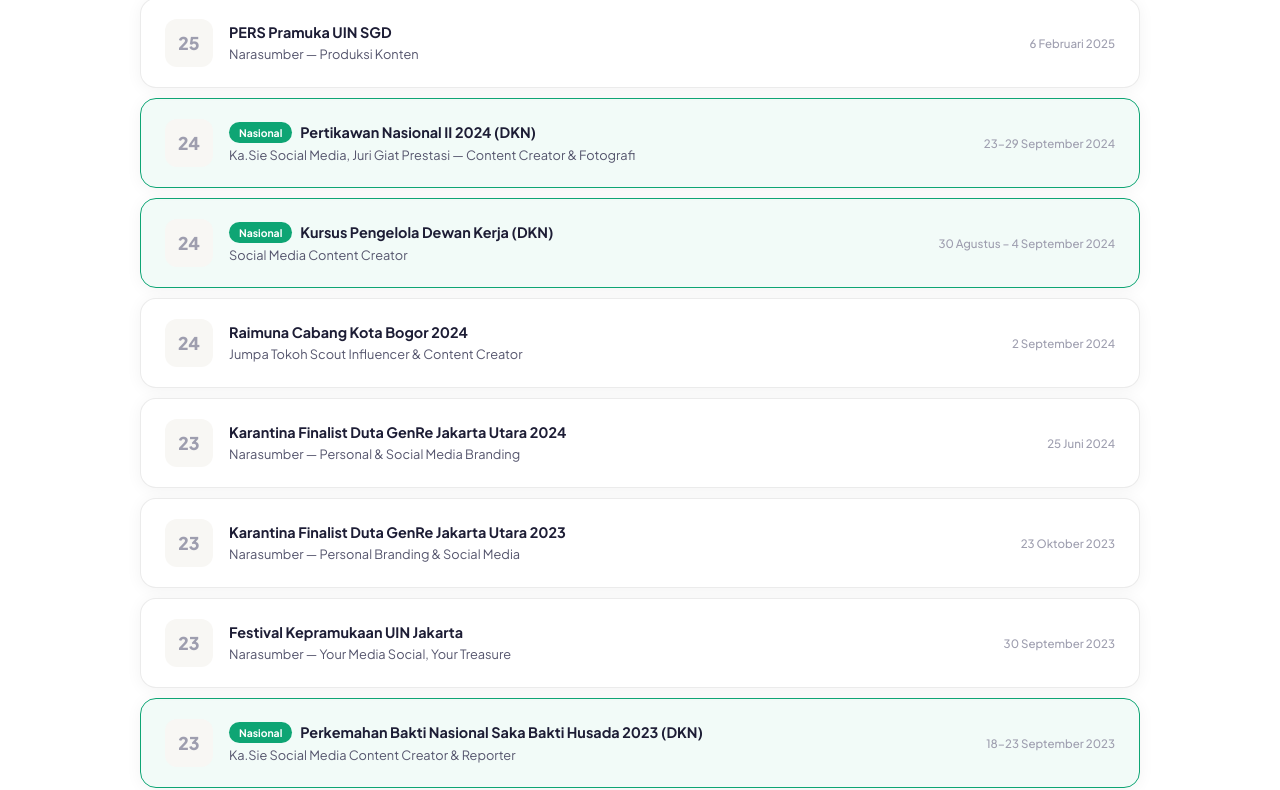
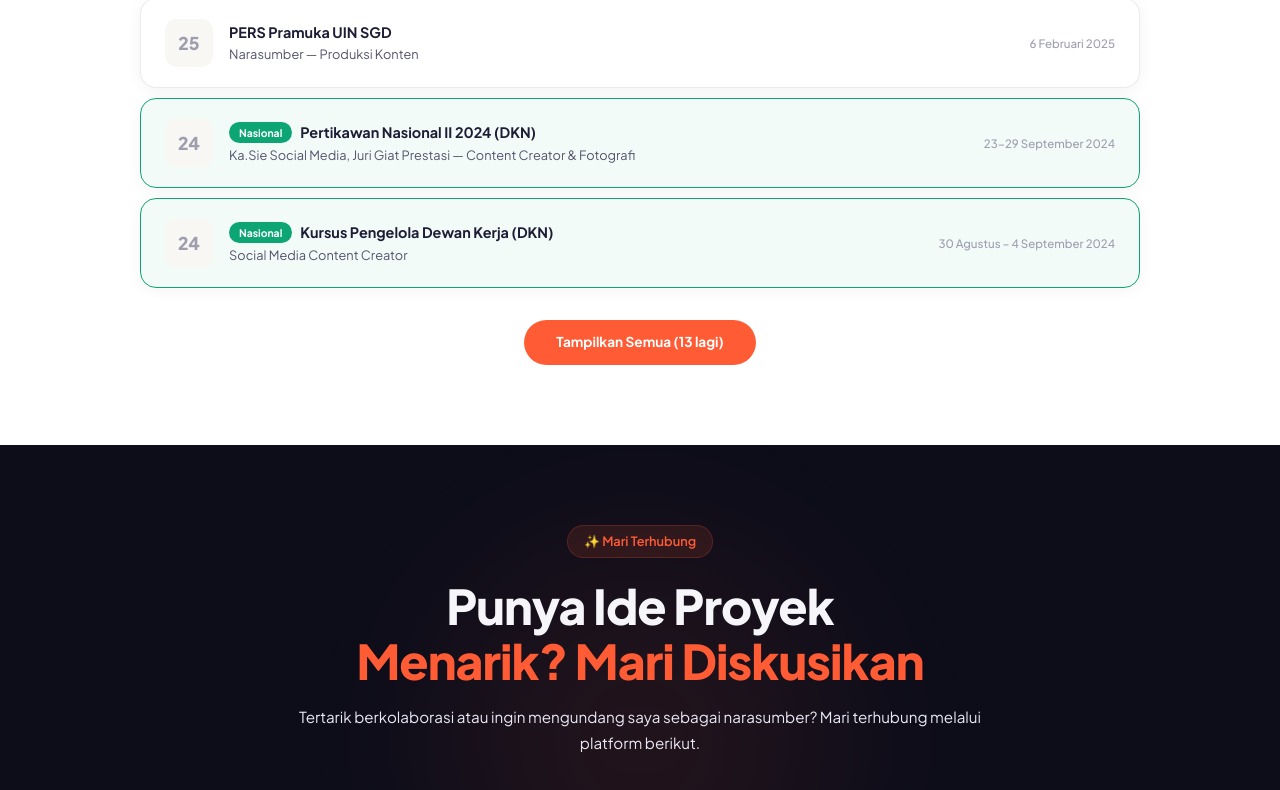
Before and after one commit to Amoebajelek/yumitanamirah, a Next.js app: page / in a window 1280 px wide. Shown: the part 6703-7493 px from the top of the page. Built offline with nearby package versions, Linux system fonts and the light colour scheme.

Commit message:
Limit achievements preview to six items

```diff
--- a/src/components/Achievements.tsx
+++ b/src/components/Achievements.tsx
@@ -1,30 +1,18 @@
 "use client";
-import { useState, useEffect } from "react";
+import { useState } from "react";
 import { motion } from "framer-motion";
 import { useInView } from "react-intersection-observer";
 import { achievements } from "@/data/portfolio";
 import { useLanguage } from "./LanguageProvider";
 
 const years = ["2025", "2024", "2023", "2022", "2021", "2020", "2017"];
-
-function useIsMobile() {
-  const [isMobile, setIsMobile] = useState(false);
-  useEffect(() => {
-    const check = () => setIsMobile(window.innerWidth < 768);
-    check();
-    window.addEventListener("resize", check);
-    return () => window.removeEventListener("resize", check);
-  }, []);
-  return isMobile;
-}
+const INITIAL_VISIBLE_COUNT = 6;
 
 export default function Achievements() {
-  const isMobile = useIsMobile();
-  const defaultCount = isMobile ? 5 : achievements.length;
   const { locale } = useLanguage();
 
   const [activeYear, setActiveYear] = useState<string>("all");
-  const [visibleCount, setVisibleCount] = useState(defaultCount);
+  const [visibleCount, setVisibleCount] = useState(INITIAL_VISIBLE_COUNT);
   const { ref, inView } = useInView({ triggerOnce: true, threshold: 0.05 });
 
   const filtered = activeYear === "all"
@@ -36,7 +24,7 @@
 
   const handleYearChange = (y: string) => {
     setActiveYear(y);
-    setVisibleCount(isMobile ? 5 : achievements.length);
+    setVisibleCount(INITIAL_VISIBLE_COUNT);
   };
 
   return (
@@ -241,10 +229,12 @@
         )}
 
         {/* Collapse */}
-        {!hasMore && visibleCount > defaultCount && filtered.length > defaultCount && (
+        {!hasMore &&
+          visibleCount > INITIAL_VISIBLE_COUNT &&
+          filtered.length > INITIAL_VISIBLE_COUNT && (
           <div style={{ textAlign: "center", marginTop: "32px" }}>
             <button
-              onClick={() => setVisibleCount(defaultCount)}
+              onClick={() => setVisibleCount(INITIAL_VISIBLE_COUNT)}
               style={{
                 padding: "12px 32px",
                 background: "transparent",
```
